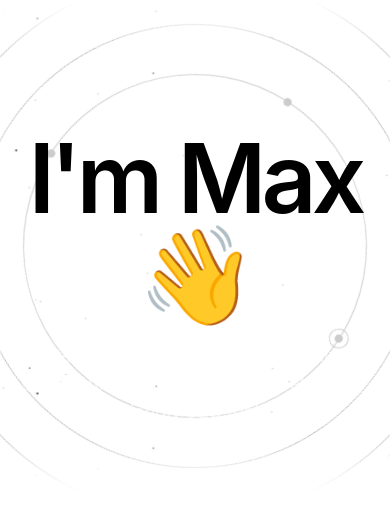
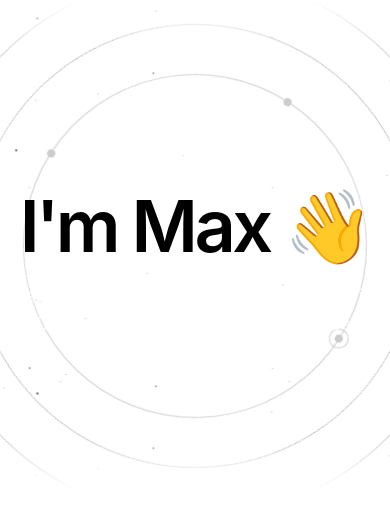
Before and after one commit to maxdevocht/PortfolioV3, a React (Vite) app: page / in a window 390 px wide. Shown: the top 514 px of the page. Built offline with nearby package versions, Linux system fonts and the light colour scheme.

Commit message:
Update Hero.jsx

```diff
--- a/src/sections/Hero.jsx
+++ b/src/sections/Hero.jsx
@@ -125,8 +125,8 @@ const Hero = () => {
       ></motion.div>
       {/* End Ring 4 */}
       <div className="container relative mt-16 mx-auto">
-        <h1 className="text-8xl md:leading-none font-semibold tracking-tighter text-center">
-          I&apos;m Max <span className="text-8xl">👋</span>
+        <h1 className="text-7xl md:text-8xl md:leading-none font-semibold tracking-tighter text-center">
+          I&apos;m Max 👋
         </h1>
         <p className="text-lg md:text-xl text-white/70 mt-5 text-center max-w-xl mx-auto">
           Elevate your site&apos;s visibility effortlessly with AI, where smart
```
